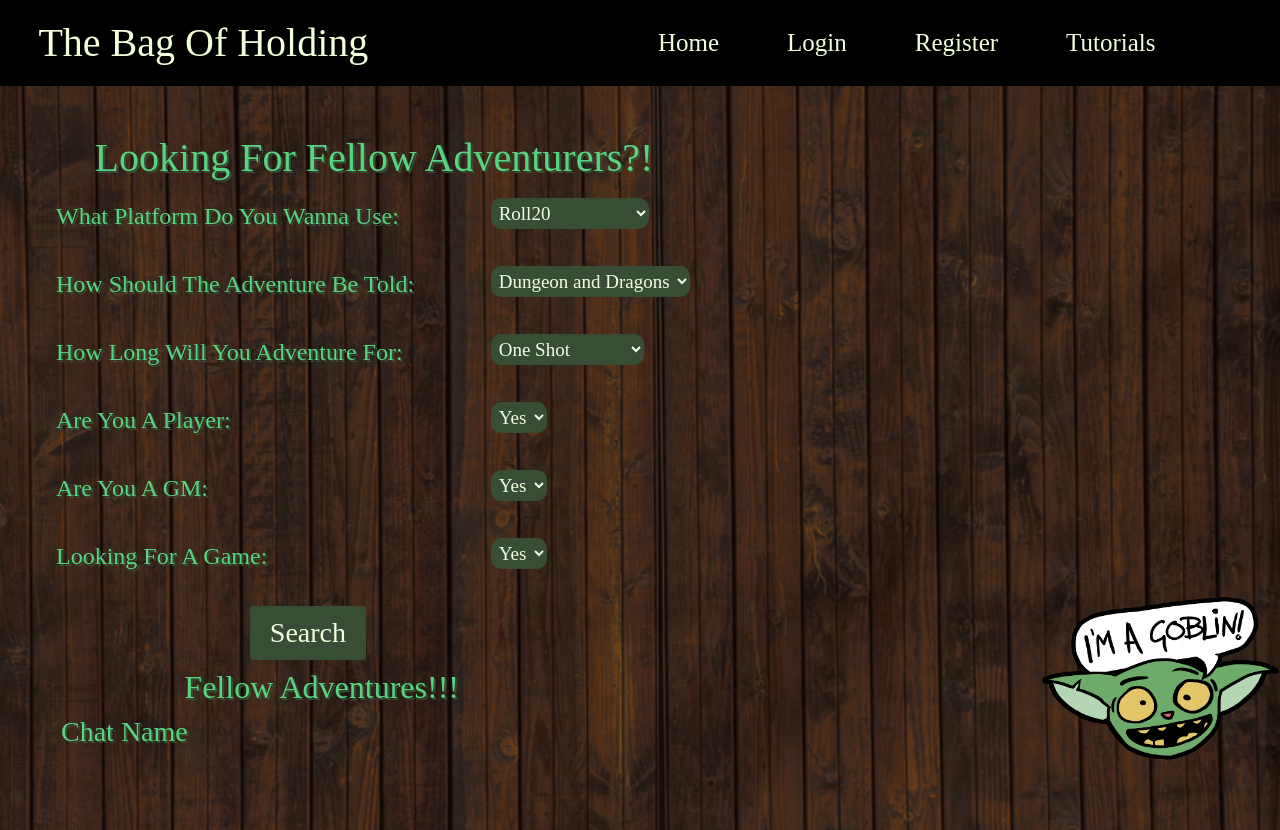
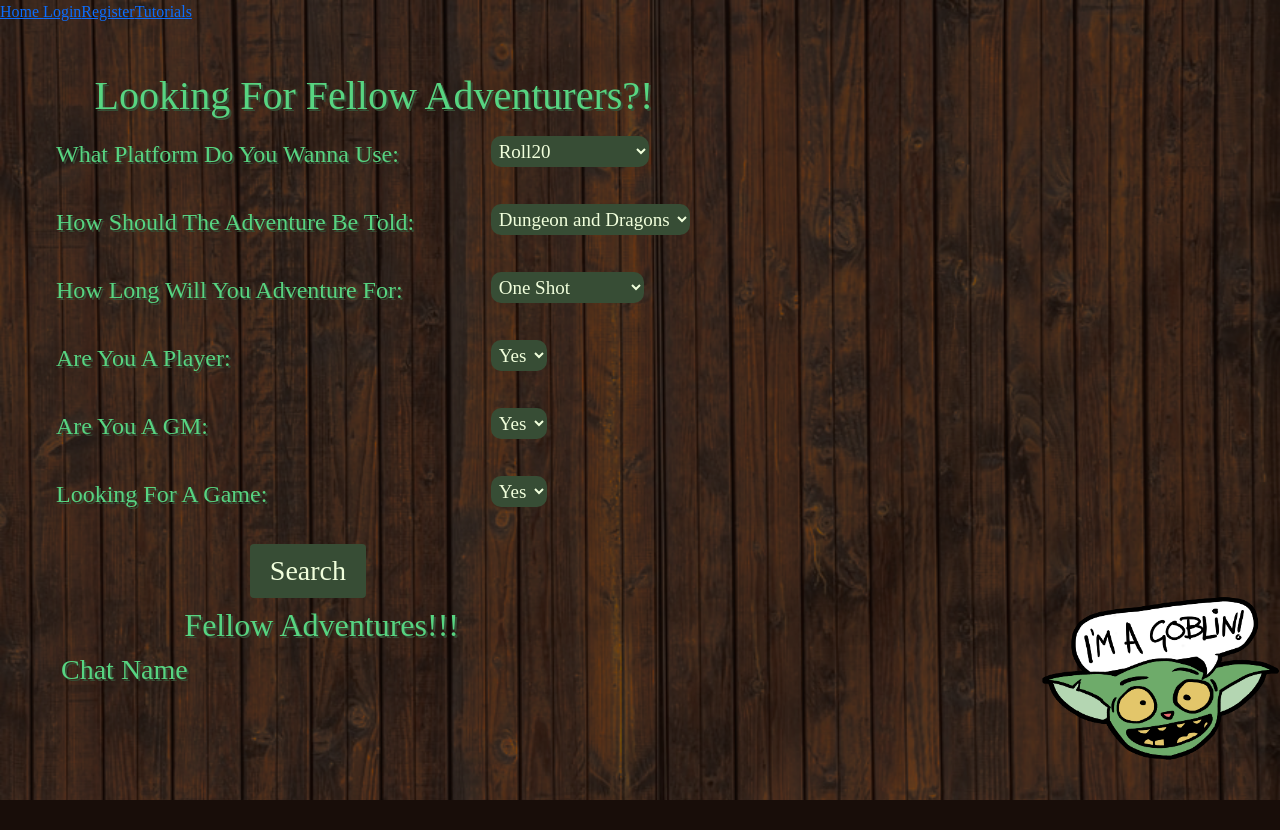
Before and after one commit to TBuscemi/Table_Top, a React (Create React App) app: page / in a window 1280 px wide. Shown: the top 830 px of the page. After the commit the page ends 800 px from the top, so only its background shows below. Built offline with nearby package versions, Linux system fonts and the light colour scheme; a web font is replaced by a local one.

Commit message:
router is updated and functional with new  syntax and boot strap was pulled out.

```diff
--- a/package.json
+++ b/package.json
@@ -17,7 +17,7 @@
     "react-chat-engine": "^1.11.1",
     "react-dom": "^17.0.2",
     "react-player": "^2.9.0",
-    "react-router-dom": "^5.3.0",
+    "react-router-dom": "^6.0.0-beta.8",
     "react-scripts": "4.0.3",
     "react-select": "^5.0.0",
     "web-vitals": "^1.1.2"
--- a/src/App.jsx
+++ b/src/App.jsx
@@ -1,6 +1,5 @@
 import './App.css';
 import React,{Component} from 'react';
-import jwtDecode from "jwt-decode"
 import Site from './components/navSites/Site';
 
 
--- a/src/components/navSites/sites/LoggedIn.jsx
+++ b/src/components/navSites/sites/LoggedIn.jsx
@@ -1,12 +1,6 @@
-import { Nav, Navbar, NavbarBrand} from 'react-bootstrap';
 import axios from 'axios';
 import { Component } from 'react';
-import {
-    BrowserRouter as Router,
-    Switch,
-    Route,
-}
-from "react-router-dom";
+import { Routes, Route,NavLink} from "react-router-dom";
 import Home from '../../home/Home';
 import Account from '../../account/Account';
 import './LoggedIn.css'
@@ -47,35 +41,28 @@ class LoggedIn extends Component {
     render(){
         return (
             <div>
-            <Router>
-            <Navbar bg="black" variant="dark">
-                    <NavbarBrand id="title" href="">The Bag Of Holding</NavbarBrand>
-                    <Nav >
-                    <Nav.Item><Nav.Link id="textLinks" href="/">Home </Nav.Link></Nav.Item>
-                    <Nav.Item><Nav.Link id="textLinks" href="/account">Account</Nav.Link></Nav.Item>
-                    <Nav.Item><Nav.Link id="textLinks" href="/chat">Chat</Nav.Link></Nav.Item>
-                    <Nav.Item><Nav.Link id="textLinks" href="/chatReg"> Register For Chat</Nav.Link></Nav.Item>
-                    <Nav.Item><Nav.Link  id="textLinks" href="/tutorials">Tutorials</Nav.Link></Nav.Item>
-                    <Nav.Item><Nav.Link id ="textLinks" onClick={this.logout} >Logout</Nav.Link></Nav.Item>
-                    </Nav>
-            </Navbar>
-                <Switch>
-                <Route path='/account'  render={props => <Account {...props} user={this.props.userId}/>} />
-                    <Route path='/' exact component={Home}></Route>
-                    <Route path='/chat' exact component={Chat}></Route>
-                    <Route path='/chatReg' exact component={RegisterChat}></Route>
+                <NavLink to="/" className="text-links">Home </NavLink>
+                <NavLink to="/account" className="text-links">Account</NavLink>
+                <NavLink to="/chat" className="text-links">Chat</NavLink>
+                <NavLink to="/chatReg" className="text-links"> Register For Chat</NavLink>
+                <NavLink to="/tutorials" className="text-links">Tutorials</NavLink>
+                <NavLink  onClick={this.logout}>Logout</NavLink>
+
+                <Routes>
+                    <Route path='/account'  render={props => <Account {...props} user={this.props.userId}/>} />
+                    <Route path='/' element={Home}/>
+                    <Route path='/chat' element={Chat}/>
+                    <Route path='/chatReg' element={RegisterChat}/>
                     <Route render={props => {
                         if(this.state.accountData.party_leaders === "no"){
-                            return <Route path='/tutorials' exact component = {Tutorials}/>
+                            return <Route path='/tutorials' element= {Tutorials}/>
                         }
                         else{
                             console.log("party")
                             return <Route path='/tutorials' render={props => <TutorialsPartyLeader {...props} accountData={this.state.accountData}/> }/>
                         }
                     }}/>
-                </Switch>
-            </Router>
-
+                </Routes>
             </div>
         )
     }
--- a/src/components/navSites/sites/NotLoggedIn.jsx
+++ b/src/components/navSites/sites/NotLoggedIn.jsx
@@ -1,9 +1,4 @@
-import { Nav, Navbar, NavbarBrand, } from 'react-bootstrap';
-import {
-    BrowserRouter as Router,
-    Switch,
-    Route,
-  }from "react-router-dom";
+import { Routes, Route, Link,NavLink} from "react-router-dom";
 import Home from '../../home/Home';
 import Login from '../../login/Login';
 import Register from '../../register/Register';
@@ -27,23 +22,17 @@ class NotLoggedIn extends Component {
     render(){
         return (
             <div>
-            <Router>
-            <Navbar bg="black" variant="dark">
-                    <NavbarBrand id="title" href="">The Bag Of Holding</NavbarBrand>
-                    <Nav >
-                    <Nav.Item><Nav.Link id="textLinks" href="/">Home </Nav.Link></Nav.Item>
-                    <Nav.Item><Nav.Link id="textLinks" href="/login">Login</Nav.Link></Nav.Item>
-                    <Nav.Item><Nav.Link  id="textLinks" href="/register">Register</Nav.Link></Nav.Item>
-                    <Nav.Item><Nav.Link  id="textLinks" href="/tutorials">Tutorials</Nav.Link></Nav.Item>
-                    </Nav>
-                </Navbar>
-                <Switch>
-                    <Route path='/register'  exact component={Register}></Route>
-                    <Route path='/' exact component={Home}></Route>
-                    <Route path='/login' exact component={Login}></Route>
-                    <Route path='/tutorials' exact component={Tutorials}></Route>
-                </Switch>
-            </Router>
+                <NavLink to="/">Home </NavLink>
+                <NavLink to="/login">Login</NavLink>
+                <NavLink to="/register">Register</NavLink>
+                <NavLink to="/tutorials">Tutorials</NavLink>
+
+                <Routes>
+                    <Route path='/register'  element={<Register/>}/>
+                    <Route  path="/" element={<Home/>}/>
+                    <Route path='/login' element={<Login/>}/>
+                    <Route path='/tutorials' element={<Tutorials/>}/>
+                </Routes>
             </div>
         )
     }
```
Also changed, not shown: src/index.js (+4 -5 lines), 1 other file (tests, documents, lock files or other folders).
